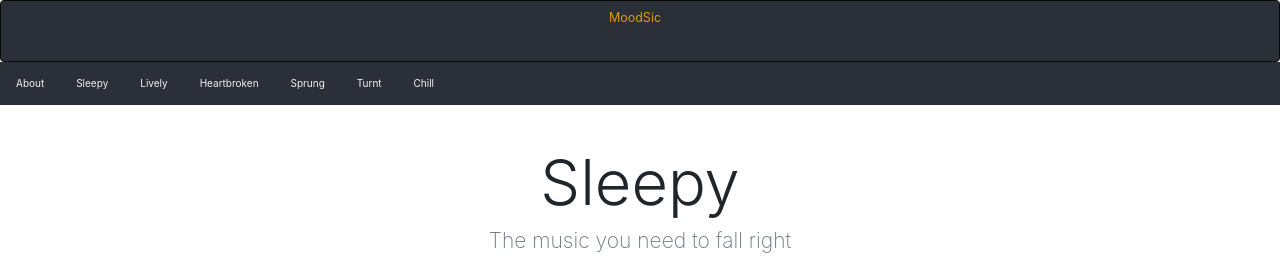
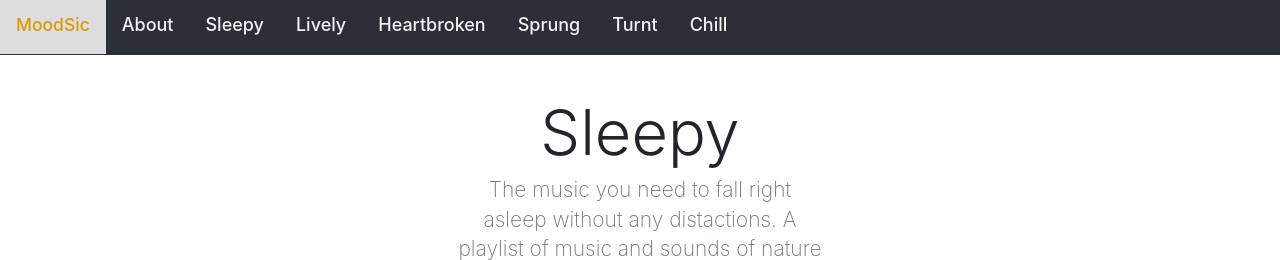
Before and after one commit to phizzzle/phizzzle.github.io, a plain HTML site: page Mood1.html in a window 1280 px wide. Shown: the top 260 px of the page. Drawn offline with nearby package versions, Linux system fonts and the light colour scheme; files that its build step writes are made by us from their sources.

Commit message:
updated nav bar

```diff
--- a/Mood1.html
+++ b/Mood1.html
@@ -59,20 +59,16 @@ body {
   <body>
 
 
-    <div class="navbar navbar-inverse bg-inverse" style="background: #2b3038">
-        <a href="file:///Users/summercamp2018/Documents/Final-Project/Web%20Page%20Layout/HomePage.html#" class="navbar-brand" style="color: #db9a04">MoodSic</a>
-
-      </div>
-
-      <div class="topnav" style="background: #2b3038">
-        <a href="file:///Users/summercamp2018/Documents/Final-Project/AboutPage.html">About</a>
-        <a href="file:///Users/summercamp2018/Documents/Final-Project/Mood1.html">Sleepy</a>
-        <a href="file:///Users/summercamp2018/Documents/Final-Project/Mood2.html">Lively</a>
-        <a href="file:///Users/summercamp2018/Documents/Final-Project/Mood3.html">Heartbroken</a>
-        <a href="file:///Users/summercamp2018/Documents/Final-Project/Mood4.html">Sprung</a>
-        <a href="file:///Users/summercamp2018/Documents/Final-Project/Mood5.html">Turnt</a>
-        <a href="file:///Users/summercamp2018/Documents/Final-Project/Mood6.html">Chill</a>
-      </div>
+    <div class="topnav" style="background: #2b3038">
+      <a href="file:///Users/summercamp2018/Documents/Final-Project/Web%20Page%20Layout/HomePage.html"  style="color: #db9a04"><h3>MoodSic</h3></a>
+      <a href="file:///Users/summercamp2018/Documents/Final-Project/AboutPage.html"><h3><font size="4">About</font></h3></a>
+      <a href="file:///Users/summercamp2018/Documents/Final-Project/Mood1.html"><h3><font size="4">Sleepy</font></h3></a>
+      <a href="file:///Users/summercamp2018/Documents/Final-Project/Mood2.html"><h3><font size="4">Lively</font></h3></a>
+      <a href="file:///Users/summercamp2018/Documents/Final-Project/Mood3.html"><h3><font size="4">Heartbroken</font></h3></a>
+      <a href="file:///Users/summercamp2018/Documents/Final-Project/Mood4.html"><h3><font size="4">Sprung</font></h3></a>
+      <a href="file:///Users/summercamp2018/Documents/Final-Project/Mood5.html"><h3><font size="4">Turnt</font></h3></a>
+      <a href="file:///Users/summercamp2018/Documents/Final-Project/Mood6.html"><h3><font size="4">Chill</font></h3></a>
+    </div>
 
     <section class="jumbotron text-center"style="background: white">
       <div class="container">
```
Also changed, not shown: AboutPage.html (+10 -13 lines), Mood2.html (+10 -14 lines), Mood3.html (+10 -14 lines), Mood4.html (+10 -14 lines), Mood5.html (+10 -14 lines), Mood6.html (+10 -14 lines), Web Page Layout/HomePage.html (+8 -16 lines).
